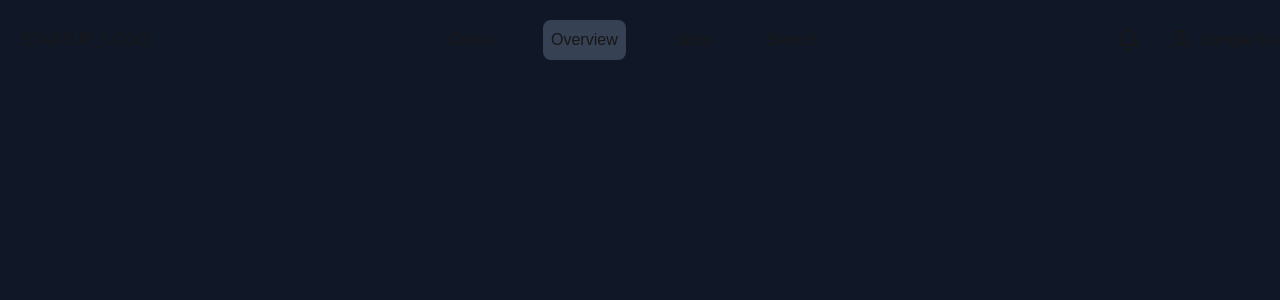
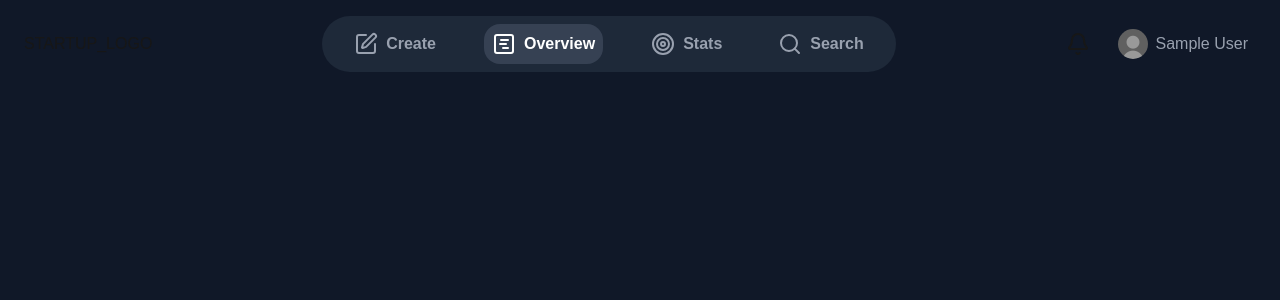
Before and after one commit to reysaputra16/rival, a Next.js app: page /dashboard in a window 1280 px wide. Shown: the top 300 px of the page. Built offline with nearby package versions, Linux system fonts and the light colour scheme; no server answers; sample sign-in values are in the browser's storage.

Commit message:
improved navbar ui

```diff
--- a/app/dashboard/page.tsx
+++ b/app/dashboard/page.tsx
@@ -6,15 +6,15 @@ import { useState } from "react";
 
 const Dashboard: React.FC = () => {
   /* States */
-  const [currentPage, setCurrentPage] = useState("overview");
+  const [currentPage, setCurrentPage] = useState("Overview");
 
   return (
-    <div className="min-h-screen flex flex-col">
+    <div className="max-w-screen min-h-screen flex flex-col">
       {/* Navbar of Dashboard */}
       <DashboardNavbar currentPage={currentPage} setCurrentPage={setCurrentPage} />
 
       {/* Pages */}
-      {currentPage === "create" ? <CreatePage /> : currentPage === "search" ? <SearchPage /> : ""}
+      {currentPage === "Create" ? <CreatePage /> : currentPage === "Search" ? <SearchPage /> : ""}
     </div>
   );
 };
--- a/app/layout.tsx
+++ b/app/layout.tsx
@@ -1,7 +1,6 @@
 import type { Metadata } from "next";
-import { Geist, Geist_Mono } from "next/font/google";
+import { Geist, Geist_Mono, Roboto } from "next/font/google";
 import "./globals.css";
-import { SessionProvider } from "next-auth/react";
 import { Providers } from "@/components/Provider";
 
 const geistSans = Geist({
@@ -11,6 +10,11 @@ const geistSans = Geist({
 
 const geistMono = Geist_Mono({
   variable: "--font-geist-mono",
+  subsets: ["latin"],
+});
+
+const roboto = Roboto({
+  weight: "400",
   subsets: ["latin"],
 });
 
@@ -25,10 +29,8 @@ export default function RootLayout({
   children: React.ReactNode;
 }>) {
   return (
-    <html lang="en">
-      <body
-        className={`${geistSans.variable} ${geistMono.variable} antialiased`}
-      >
+    <html lang="en" className={roboto.className}>
+      <body className={`antialiased`}>
         <Providers>
           <div className="bg-gray-900 min-h-screen">{children}</div>
         </Providers>
--- a/app/page.tsx
+++ b/app/page.tsx
@@ -1,6 +1,9 @@
 import Image from "next/image";
+import { redirect } from "next/navigation";
 
 export default function Home() {
+  redirect("/login");
+
   return (
     <div className="font-sans grid grid-rows-[20px_1fr_20px] items-center justify-items-center min-h-screen p-8 pb-20 gap-16 sm:p-20">
       <main className="flex flex-col gap-[32px] row-start-2 items-center sm:items-start">
@@ -20,9 +23,7 @@ export default function Home() {
             </code>
             .
           </li>
-          <li className="tracking-[-.01em]">
-            Save and see your changes instantly.
-          </li>
+          <li className="tracking-[-.01em]">Save and see your changes instantly.</li>
         </ol>
 
         <div className="flex gap-4 items-center flex-col sm:flex-row">
@@ -58,13 +59,7 @@ export default function Home() {
           target="_blank"
           rel="noopener noreferrer"
         >
-          <Image
-            aria-hidden
-            src="/file.svg"
-            alt="File icon"
-            width={16}
-            height={16}
-          />
+          <Image aria-hidden src="/file.svg" alt="File icon" width={16} height={16} />
           Learn
         </a>
         <a
@@ -73,13 +68,7 @@ export default function Home() {
           target="_blank"
           rel="noopener noreferrer"
         >
-          <Image
-            aria-hidden
-            src="/window.svg"
-            alt="Window icon"
-            width={16}
-            height={16}
-          />
+          <Image aria-hidden src="/window.svg" alt="Window icon" width={16} height={16} />
           Examples
         </a>
         <a
@@ -88,13 +77,7 @@ export default function Home() {
           target="_blank"
           rel="noopener noreferrer"
         >
-          <Image
-            aria-hidden
-            src="/globe.svg"
-            alt="Globe icon"
-            width={16}
-            height={16}
-          />
+          <Image aria-hidden src="/globe.svg" alt="Globe icon" width={16} height={16} />
           Go to nextjs.org →
         </a>
       </footer>
--- a/components/dashboard/Navbar.tsx
+++ b/components/dashboard/Navbar.tsx
@@ -1,14 +1,44 @@
 "use client";
-import { Bell, LogOut, User } from "lucide-react";
+import {
+  Bell,
+  CircleUserRound,
+  LogOut,
+  Search,
+  Settings,
+  SquareChartGantt,
+  SquarePen,
+  Target,
+  User,
+} from "lucide-react";
 import { signOut, useSession } from "next-auth/react";
 import { redirect } from "next/navigation";
 import { useState } from "react";
+import blankProfilePic from "@/public/blank-profile-pic.jpg";
 
 // Props for DashboardNavbar
 interface DashboardNavbarProps {
   currentPage: string;
   setCurrentPage: (pageName: string) => void;
 }
+
+const navbarSelection = [
+  {
+    name: "Create",
+    icon: <SquarePen />,
+  },
+  {
+    name: "Overview",
+    icon: <SquareChartGantt />,
+  },
+  {
+    name: "Stats",
+    icon: <Target />,
+  },
+  {
+    name: "Search",
+    icon: <Search />,
+  },
+];
 
 const DashboardNavbar: React.FC<DashboardNavbarProps> = ({ currentPage, setCurrentPage }) => {
   const { data: session } = useSession();
@@ -20,44 +50,24 @@ const DashboardNavbar: React.FC<DashboardNavbarProps> = ({ currentPage, setCurre
 
   console.log(currentPage);
   return (
-    <nav className="w-full h-fit flex flex-row justify-between items-center m-5">
+    <nav className="w-full h-fit flex flex-row justify-between items-center py-4 px-6">
       {/* Logo */}
       <p>STARTUP_LOGO</p>
 
       {/* Dashboard Selection */}
-      <div className="flex flex-row space-x-10">
+      <div className="flex flex-row space-x-10 bg-gray-800 py-2 px-6 rounded-full">
+        {navbarSelection.map((selection, index) => (
           <button
-          className={`p-2 rounded-lg hover:bg-gray-700 hover:cursor-pointer ${
-            currentPage === "create" ? "bg-gray-700" : ""
+            key={index}
+            className={`p-2 rounded-2xl transition-all duration-300 text-gray-400 hover:text-white hover:cursor-pointer flex flex-row gap-2 ${
+              currentPage === selection.name ? "bg-gray-700 text-white" : ""
             }`}
-          onClick={() => setCurrentPage("create")}
+            onClick={() => setCurrentPage(selection.name)}
           >
-          Create
+            {selection.icon}
+            <p className="font-bold">{selection.name}</p>
           </button>
-        <button
-          className={`p-2 rounded-lg hover:bg-gray-700 hover:cursor-pointer ${
-            currentPage === "overview" ? "bg-gray-700" : ""
-          }`}
-          onClick={() => setCurrentPage("overview")}
-        >
-          Overview
-        </button>
-        <button
-          className={`p-2 rounded-lg hover:bg-gray-700 hover:cursor-pointer ${
-            currentPage === "stats" ? "bg-gray-700" : ""
-          }`}
-          onClick={() => setCurrentPage("stats")}
-        >
-          Stats
-        </button>
-        <button
-          className={`p-2 rounded-lg hover:bg-gray-700 hover:cursor-pointer ${
-            currentPage === "search" ? "bg-gray-700" : ""
-          }`}
-          onClick={() => setCurrentPage("search")}
-        >
-          Search
-        </button>
+        ))}
       </div>
 
       {/* Notification and Profile */}
@@ -70,24 +80,35 @@ const DashboardNavbar: React.FC<DashboardNavbarProps> = ({ currentPage, setCurre
         {/* Profile */}
         {/* Profile Button / Icon */}
         <button
-          className="flex flex-row space-x-2 rounded-lg p-2 hover:cursor-pointer hover:bg-gray-700 transition-all duration-100"
+          className="flex flex-row items-center space-x-2 rounded-lg p-2 hover:cursor-pointer"
           onClick={() => setOpenProfileMenu(!openProfileMenu)}
         >
-          <User />
-          <p>{session ? session?.user?.name : "UNKNOWN"}</p>
+          <img
+            src={blankProfilePic.src}
+            alt={blankProfilePic.src}
+            width={30}
+            height={30}
+            className="rounded-full object-cover"
+          />
+          <p className="font-medium text-gray-400 hover:text-white transition-all duration-300 hover:cursor-pointer">
+            {session ? session?.user?.name : "UNKNOWN"}
+          </p>
         </button>
-
+      </div>
       {/* Dropdown Menu Profile */}
       {openProfileMenu && (
-          <div
-            className="absolute right-0 w-48 bg-gray-700 rounded-lg shadow-xl overflow-hidden animate-in fade-in origin-top-right border border-gray-600"
-            role="menu"
-            aria-orientation="vertical"
-            aria-labelledby="user-menu-button"
-          >
+        <div className="absolute right-5 top-20 w-48 bg-gray-700 transition-all animate-in fade-in rounded-lg shadow-xl border border-gray-600">
           <div className="py-1">
+            <button className="flex items-center w-full px-4 py-2 text-sm text-gray-400 hover:text-white hover:cursor-pointer transition duration-300">
+              <CircleUserRound size={16} className="mr-3" />
+              <p>Account</p>
+            </button>
+            <button className="flex items-center w-full px-4 py-2 text-sm text-gray-400 hover:text-white hover:cursor-pointer transition duration-300">
+              <Settings size={16} className="mr-3" />
+              <p>Settings</p>
+            </button>
             <button
-                className="flex items-center w-full px-4 py-2 text-sm text-red-400 hover:bg-gray-600 hover:text-red-300 hover:cursor-pointer transition duration-150"
+              className="flex items-center w-full px-4 py-2 text-sm text-red-400 hover:text-red-300 hover:cursor-pointer transition duration-300"
               onClick={() => {
                 signOut();
               }}
@@ -98,7 +119,6 @@ const DashboardNavbar: React.FC<DashboardNavbarProps> = ({ currentPage, setCurre
           </div>
         </div>
       )}
-      </div>
     </nav>
   );
 };
```
Also changed, not shown: public/blank-profile-pic.jpg (added). Lines whose indentation alone changed are shown as unchanged.
